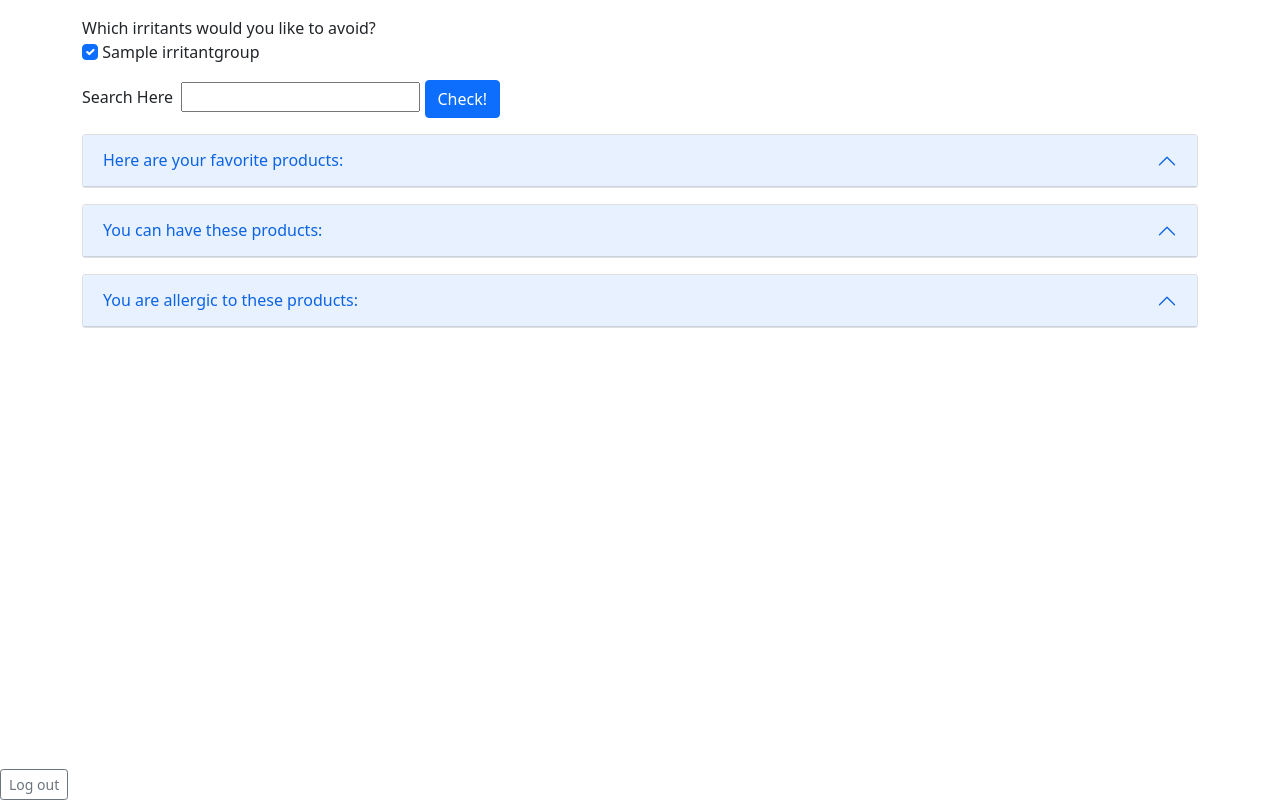
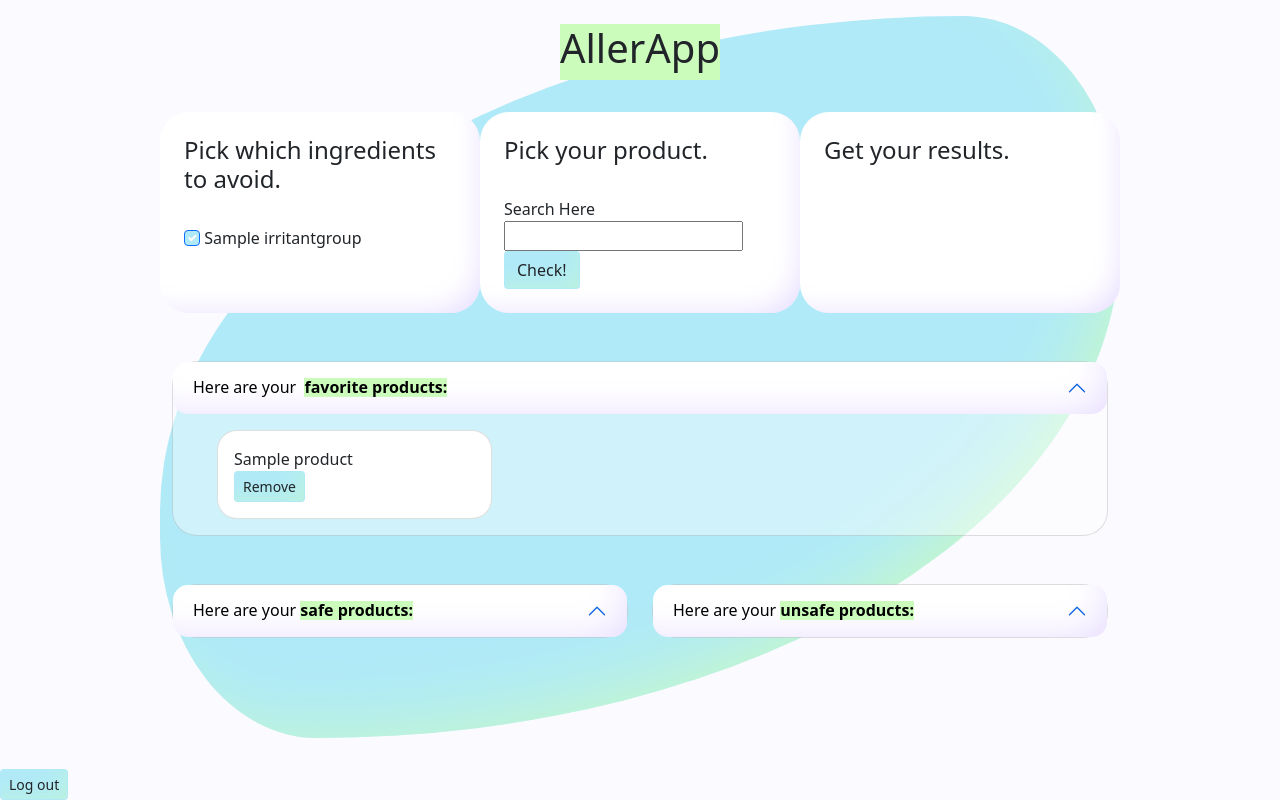
Before and after one commit to natashavinik/AllerApp, a Flask app: page /users/1 in a window 1280 px wide. Run offline with Flask 2, Linux system fonts and the light colour scheme; tables that the repository leaves empty hold one stand-in row (values such as "Sample post"); some libraries are stand-ins or nearby versions.

Commit message:
more CSS

```diff
--- a/server.py
+++ b/server.py
@@ -102,11 +102,12 @@ def submit_irritants():
     else:
         print("YOU'RE NOT LOGGED IN")
         if ig_by_pr:
-            return (f'<div class="alert alert-danger" role="alert"> Boo, you <b>are allergic</b> to {chosen_product} <br> <br> These are the culprits: {badingname} </div><br><br> <b>Full Ingredient List:</b> {ings}')
+            return (f'<div id="allergicdiv"> You <div class="d-inline" id=allergyanswer> <b>are allergic</b></div> to {chosen_product} <br> <br> These are the culprits: {badingname}</div>')
         else:
-            return (f'<div class="alert alert-success" role="alert">Yay! You are <b>not allergic</b> to {chosen_product}!</div>')
+            return (f'<div id="allergicdiv">You are <div class="d-inline" id=allergyanswer><b>not allergic</b></div> to {chosen_product}!</div>')
 
-    # return jsonify([{"canhave":canhas}, {"cp":chosen_product}, {"allprods":[dict_userprods]}])
+# return (f'<div id="allergicdiv"> Boo, you <b>are allergic</b> to {chosen_product} <br> <br> These are the culprits: {badingname} <br> <b>Full Ingredient List:</b> {ings}</div>')
+#     # return jsonify([{"canhave":canhas}, {"cp":chosen_product}, {"allprods":[dict_userprods]}])
     # if ig_by_pr:
     #      (f'Boo, you <b>are allergic</b> to {chosen_product}')
     # else:
--- a/static/addtofav.js
+++ b/static/addtofav.js
@@ -19,14 +19,25 @@ document.body.addEventListener('click', function (evt) {
             for (const k of prodlist) {
                 console.log(k);
                 console.log(k["name"]);
-                prod_string = prod_string + '<li>' + (k["name"]) + ' ' + '<button class="favorite btn btn-outline-secondary btn-sm" value="' + (k["id"]) + '">Remove</button>' + '</li>';
+                prod_string = prod_string + '<div class="card"><div class="card-body"><h7 class="card-title">' + (k["name"]) + '<p>' + '<button class="favorite btn btn-outline-secondary btn-sm" value="' + (k["id"]) + '">Remove</button>' + '</div></div>';
                 console.log(prod_string);
             };
-            document.querySelector('.favorite-product').innerHTML=prod_string;
+            document.querySelector('#thefavorites').innerHTML=prod_string;
         })
     }})
 
 
+
+
+//     for (const k of prodlist) {
+//         console.log(k);
+//         console.log(k["name"]);
+//         prod_string = prod_string + '<li>' + (k["name"]) + ' ' + '<button class="favorite btn btn-outline-secondary btn-sm" value="' + (k["id"]) + '">Remove</button>' + '</li>';
+//         console.log(prod_string);
+//     };
+//     document.querySelector('.favorite-product').innerHTML=prod_string;
+// })
+// }})
 
 
 
--- a/static/css/styles.css
+++ b/static/css/styles.css
@@ -0,0 +1,249 @@
+
+#main3:hover{
+  box-shadow: 0px 5px 10px #68c1e4;
+  z-index: 2;
+  -webkit-transition: all 200ms ease-in;
+  -webkit-transform: scale(1.05);
+  -ms-transition: all 200ms ease-in;
+  -ms-transform: scale(1.05);
+  -moz-transition: all 200ms ease-in;
+  -moz-transform: scale(1.05);
+  transition: all 200ms ease-in;
+  transform: scale(1.05);
+}
+
+#main3 {
+  /* border-style: solid; */
+  /* padding-left: 123px; */
+  border-color: #30343F;
+  box-shadow: -20px -21px 32px -25px #e4d9ff inset;
+  or: #333232;
+  -webkit-highlight: #e9f7ca;
+  background: white;
+  border-radius: 29px;
+  /* box-shadow: 14px 4px 20px -5px #00a8e8; */
+  padding: var(--bs-gutter-x,1.25rem);
+}
+
+#titletown {
+  justify-content: center;
+
+}
+
+#allergyanswer{
+  background-color: #b0eaf8;
+  width: fit-content;
+}
+#alltitle{
+  background-color: #cbfcbc;
+  width: fit-content;
+}
+
+body {
+  margin: 0;
+  font-family: var(--bs-body-font-family);
+  font-size: var(--bs-body-font-size);
+  font-weight: var(--bs-body-font-weight);
+  line-height: var(--bs-body-line-height);
+  color: var(--bs-body-color);
+  text-align: var(--bs-body-text-align);
+  background-color: white;
+  -webkit-text-size-adjust: 100%;
+  -webkit-tap-highlight-color: transparent;
+}
+
+.accordion-button {
+  position: relative;
+  display: flex;
+  align-items: center;
+  width: 100%;
+  padding: 1rem 1.25rem;
+  box-shadow: -20px -21px 42px -25px #e4d9ff inset;
+  font-size: 1rem;
+  color: #212529;
+  text-align: left;
+  background-color: #fff;
+  border: 0;
+  border-radius: 15px;
+  overflow-anchor: none;
+  transition: color .15s ease-in-out,background-color .15s ease-in-out,border-color .15s ease-in-out,box-shadow .15s ease-in-out,border-radius .15s ease;
+}
+
+.accordion-item:last-of-type .accordion-button.collapsed {
+  border-bottom-right-radius: 15px;
+  border-bottom-left-radius: 15px;
+}
+.accordion-item:first-of-type .accordion-button {
+  border-top-left-radius: 15px;
+  border-top-right-radius: 15px;
+}
+
+.accordion-item:last-of-type {
+  border-bottom-right-radius: 25px;
+  border-bottom-left-radius: 25px;
+}
+.accordion-item:first-of-type {
+  border-top-left-radius: 25px;
+  border-top-right-radius: 25px;
+  border-top-right-radius: 2;
+}
+
+
+
+.accordion-button:not(.collapsed) {
+  color: black;
+  background-color: white;
+  box-shadow: -20px -21px 42px -25px #e4d9ff inset;
+  /* background-color: #cbfcbc; */
+  /* box-shadow: inset 0 -1px 0 rgb(0 0 0 / 13%); */
+}
+
+.accordion-item {
+  background-color: rgb(255 255 255 / 41%);
+  /* box-shadow: -20px -21px 42px -25px #e4d9ff inset; */
+  border: 1px solid rgba(0,0,0,.125);
+}
+/* .accordion-item.favaccord {
+  background-color:none;
+} */
+
+body {
+  margin: 0;
+  font-family: var(--bs-body-font-family);
+  font-size: var(--bs-body-font-size);
+  font-weight: var(--bs-body-font-weight);
+  line-height: var(--bs-body-line-height);
+  color: var(--bs-body-color);
+  text-align: var(--bs-body-text-align);
+  background-color: #FAFAFF;
+  -webkit-text-size-adjust: 100%;
+  -webkit-tap-highlight-color: transparent;
+}
+.form-check-input:checked {
+  background-color: #b0eaf8;
+  /* border-color: #0d6efd; */
+}
+/*
+
+.form-check-input:checked {
+  background-color: #f3b61f;
+}
+.form-check-input:checked {
+  background-color: #A4969B;
+}
+#Faa916 */
+
+
+.btn {
+  display: inline-block;
+  font-weight: 400;
+  line-height: 1.5;
+  color: #212529;
+  text-align: center;
+  text-decoration: none;
+  vertical-align: middle;
+  cursor: pointer;
+  -webkit-user-select: none;
+  -moz-user-select: none;
+  box-shadow: -34px -36px 42px -50px #cbfcbc inset;
+  user-select: none;
+  background: #b0eaf8;
+  border: 1px solid transparent;
+  border-radius: 0.25rem;
+  transition: color .15s ease-in-out,background-color .15s ease-in-out,border-color .15s ease-in-out,box-shadow .15s ease-in-out;
+}
+
+.btn-primary:hover {
+  color: #fff;
+  background-color: #cbfcbc;
+  border-color: #0d6efd;
+}
+
+.active {
+  color: #fff;
+  background-color: #cbfcbc;
+  border-color: #0d6efd;
+}
+
+#loginlogout{
+  width:fit-content;
+  box-shadow: -20px -21px 42px -25px #e4d9ff inset;
+
+  -webkit-highlight: #e9f7ca;
+  background: white;
+  /* box-shadow: 14px 4px 20px -5px #00a8e8; */
+  padding: var(--bs-gutter-x,1.25rem);
+  border-radius: 29px;
+}
+/*
+blue - #00a8e8
+green - #e9f7ca
+melon - #f7b3ad
+jet - #333232 */
+
+/*
+cornflower blue - #8390fa
+green - #e9f7ca
+melon - #f7b3ad
+jet - #1f363d */
+
+/* gunemtial - #30343F
+ghost white - #FAFAFF
+lvenger blue - #E4D9FF */
+
+
+#bblob {
+  max-width: 960px;
+  max-width: 960px;
+  background-color: #b0eaf8;
+  box-shadow: -34px -36px 82px -45px #cbfcbc inset;
+  border-radius: 102% 20% / 84% 34%;
+  padding-bottom: var(--bs-gutter-x,6.25rem);
+}
+
+
+.card {
+  position: relative;
+  display: flex;
+  flex-direction: column;
+  min-width: 0;
+  word-wrap: break-word;
+  background-color: #fff;
+  background-clip: border-box;
+  border: 1px solid rgba(0,0,0,.125);
+  border-radius: 20px;
+
+}
+
+
+.card:hover{
+  box-shadow: 0px 5px 10px #68c1e4;
+  z-index: 2;
+  -webkit-transition: all 200ms ease-in;
+  -webkit-transform: scale(1.05);
+  -ms-transition: all 200ms ease-in;
+  -ms-transform: scale(1.05);
+  -moz-transition: all 200ms ease-in;
+  -moz-transform: scale(1.05);
+  transition: all 200ms ease-in;
+  transform: scale(1.05);
+}
+.card-body {
+  flex: 1 1 auto;
+  padding-top: 1rem;
+  padding-right: 0rem;
+  padding-bottom: 0rem;
+  padding-left: 1rem;
+
+}
+
+#thefavorites {
+  display: grid;
+    grid-template-columns: 4fr 4fr 4fr;
+    grid-gap: 10px;
+    border-radius: 25px;
+    justify-content: space-evenly;
+}
+#removebtns {
+  align-items: center;
+}
--- a/static/prodresults.js
+++ b/static/prodresults.js
@@ -37,7 +37,7 @@ document.querySelector('#Check').addEventListener('submit', evt => {
         let prod_string = "";
         let resulttext = "";
         if(site_area==="notallergic") {
-            resulttext = `<div class="alert alert-success" role="alert">` + "Yay! You're <b>not allergic</b> to " + prodname + "!</div>";
+            resulttext = "You're <b id=allergyanswer>not allergic</b> to <br>" + prodname + "!";
             for (const k of prodlist) {
                 console.log(k["name"]);
                 console.log(k["id"]);
@@ -52,14 +52,39 @@ document.querySelector('#Check').addEventListener('submit', evt => {
                 console.log(k["name"]);
                 prod_string = `${prod_string}<li>${k["name"]}</li>`;
             };
-            resulttext = `<div class="alert alert-danger" role="alert">` + "Oh no! <b>You're allergic</b> to " + prodname + "! <br><br> These are the culprits: " + bad_ings + "</div>";
+            resulttext = `<div id="allergicdiv">` + "You're <b id=allergyanswer> allergic</b> to " + prodname + `! </div><br><button class="btn btn-primary" type="button" data-bs-toggle="offcanvas" data-bs-target="#offcanvasExample" aria-controls="offcanvasExample">See Why</button>`;
         }
 
             document.querySelector(`.${site_area}`).innerHTML = prod_string;
-            document.querySelector('#result-text').innerHTML = resulttext + `<div class="accordion-item"><h2 class="accordion-header" id="headingOne"><button class="accordion-button" type="button" data-bs-toggle="collapse" data-bs-target="#collapseOne" aria-expanded="true" aria-controls="collapseOne"> <strong>Ingredients List: &nbsp;</strong>  ` + prodname + `</button></h2><div id="collapseOne" class="accordion-collapse collapse" aria-labelledby="headingOne" data-bs-parent="#accordionExample"><div class="accordion-body">` + all_ings + `</div></div></div>`;
+            document.querySelector('#result-text').innerHTML = resulttext;
+            document.querySelector('#ingredientstown').innerHTML = `<div id=alltitle>These are the culprits:</div>` + bad_ings + `<p>` + `<div id=alltitle>Ingredients List:</div>` + all_ings;
         })
 
     });
+
+
+// <button class="btn btn-primary" type="button" data-bs-toggle="offcanvas" data-bs-target="#offcanvasExample" aria-controls="offcanvasExample">
+//   Ingredients List
+// </button>
+
+
+
+// `<div class="accordion-item"><h2 class="accordion-header" id="headingOne"><button class="accordion-button" type="button" data-bs-toggle="collapse" data-bs-target="#collapseOne" aria-expanded="true" aria-controls="collapseOne"> <strong>Ingredients List: &nbsp;</strong>  ` + prodname + `</button></h2><div id="collapseOne" class="accordion-collapse collapse" aria-labelledby="headingOne" data-bs-parent="#accordionExample"><div class="accordion-body">` + all_ings + `</div></div></div>`
+{/* <div class="offcanvas offcanvas-start" tabindex="-1" id="offcanvasExample" aria-labelledby="offcanvasExampleLabel">
+  <div class="offcanvas-header">
+    <h5 class="offcanvas-title" id="offcanvasExampleLabel">Offcanvas</h5>
+    <button type="button" class="btn-close text-reset" data-bs-dismiss="offcanvas" aria-label="Close"></button>
+  </div>
+  <div class="offcanvas-body">
+    <div id="ingredientstown">
+      Some text as placeholder. In real life you can have the elements you have chosen. Like, text, images, lists, etc.
+    </div>
+  </div>
+</div> */}
+
+// document.querySelector('#result-text').innerHTML = resulttext + `<div class="accordion-item"><h2 class="accordion-header" id="headingOne"><button class="accordion-button" type="button" data-bs-toggle="collapse" data-bs-target="#collapseOne" aria-expanded="true" aria-controls="collapseOne"> <strong>Ingredients List: &nbsp;</strong>  ` + prodname + `</button></h2><div id="collapseOne" class="accordion-collapse collapse" aria-labelledby="headingOne" data-bs-parent="#accordionExample"><div class="accordion-body">` + all_ings + `</div></div></div>`;
+//         })
+
 
 //     for (const k of prodlist) {
 //         console.log(k["name"]);
@@ -71,7 +96,7 @@ document.querySelector('#Check').addEventListener('submit', evt => {
 //     })
 
 // });
-
+// `<div class="alert alert-danger" role="alert">
 
 
     // fetch(url)
--- a/templates/base.html
+++ b/templates/base.html
@@ -8,8 +8,8 @@
   <script crossorigin src="https://cdnjs.cloudflare.com/ajax/libs/babel-standalone/6.26.0/babel.js"></script>
     <!-- CSS only -->
 <link href="https://cdn.jsdelivr.net/npm/bootstrap@5.1.3/dist/css/bootstrap.min.css" rel="stylesheet" integrity="sha384-1BmE4kWBq78iYhFldvKuhfTAU6auU8tT94WrHftjDbrCEXSU1oBoqyl2QvZ6jIW3" crossorigin="anonymous">
+<link rel="stylesheet" href="/static/css/styles.css">
 <meta name="viewport" content="width=device-width, initial-scale=1">
-
 <title>
       {% block title %}{% endblock %}
     </title>
@@ -17,7 +17,7 @@
     {% block head %}{% endblock %}
   </head>
   <body>
-    <div class ="container">
+    <div class ="container" id="bblob">
       {% for msg in get_flashed_messages() %}
       <p class="flash-msg">
         {{ msg }}
--- a/templates/user_details.html
+++ b/templates/user_details.html
@@ -9,11 +9,17 @@
 <p>
 </p>
 
+<div id="titletown" class="d-flex p-2 bd-highlight"><div class="d-inline" id="alltitle"><h1>AllerApp</h1></div></div>
+
 
 <!--  start with code where if this user has no user irritants, they have a normal empty checkbox form
 if they do have irritants they automatically have them checked and saved here -->
+<br><div id="mainbar">
+  <div class = "row">
+    <div class="col-12 col-md-4 col-lg-4" id="main3">
 <form id = "Check">
-  Which irritants would you like to avoid? <p>
+    <h4>Pick which ingredients to avoid.</h4>
+    <br>
 
   {% for irritant in irritants %}
     {% if irritant in user_irritantgroups %}
@@ -25,33 +31,55 @@ if they do have irritants they automatically have them checked and saved here --
 
   {% endif %}
   {% endfor %}
-
-<p>
+  </div>
+  <div class="col-12 col-md-4 col-lg-4" id="main3">
+    <h4>Pick your product.</h4>
+    <br>
 <label>Search Here</label>&nbsp;&nbsp;<input type="text" name="search" id="searchBox"/>
 
   <button class="btn btn-primary" type="submit">Check!</button>
-</form>
+</form></div>
+<div class="col-12 col-md-4 col-lg-4" id="main3">
+  <h4>Get your results.</h4><br>
 
 <div id="result-text"></div>
-<p>
-<p></p>
+</div></div></div>
 
+<br><Br>
+
+  <div class="offcanvas offcanvas-start" tabindex="-1" id="offcanvasExample" aria-labelledby="offcanvasExampleLabel">
+    <div class="offcanvas-header">
+      <h5 class="offcanvas-title" id="alltitle">Allergy Info</h5>
+      <button type="button" class="btn-close text-reset" data-bs-dismiss="offcanvas" aria-label="Close"></button>
+    </div>
+    <div class="offcanvas-body">
+      <div id="ingredientstown">
+        Some text as placeholder. In real life you can have the elements you have chosen. Like, text, images, lists, etc.
+      </div>
+    </div>
+  </div>
   <!-- <h3>Your saved irritant groups are:</h3>
   <ul>
     {% for user_irritantgroup in user_irritantgroups %}
     <li>{{ user_irritantgroup.irritantgroup_name  }}</li>
     {% endfor %}
   </ul> <p></p> -->
+  <div id="mainbar">
+  <div class = "row">
   <div class="accordion">
-  <div class="accordion-item">
+  <div class="accordion-item" id="favaccord">
     <h2 class="accordion-header" id="headingTwo">
       <button class="accordion-button" type="button" data-bs-toggle="collapse" data-bs-target="#collapseTwo" aria-expanded="true" aria-controls="collapseTwo">
-        Here are your favorite products:
+        Here are your &nbsp; <b id=alltitle>favorite products:</b>
       </button>
     </h2>
-    <div id="collapseTwo" class="accordion-collapse collapse" aria-labelledby="headingTwo">
+    <div id="collapseTwo" class="accordion-collapse show" aria-labelledby="headingTwo">
       <div class="accordion-body">
-        <ul class="favorite-product">
+
+
+
+
+        <!-- <ul class="favorite-product">
           {% for user_searchedproduct in user_searchedproducts %}
             {% if user_searchedproduct.favorited == True %}
             <li>
@@ -59,17 +87,40 @@ if they do have irritants they automatically have them checked and saved here --
             <button class="favorite btn btn-outline-secondary btn-sm" name="{{user_searchedproducts}}" value="{{user_searchedproduct.searched_product_id}}">Remove</button></li>
            {% endif %}
           {% endfor %}
-        </ul></div>
-    </div></div></div>
+        </ul>
+       -->
 
 
-<p> <p>
+        <div class="container" id="thefavorites">
+          {% for user_searchedproduct in user_searchedproducts %}
+            {% if user_searchedproduct.favorited == True %}
+          <div class="card">
+            <div class="card-body">
+              <h7 class="card-title">{{ user_searchedproduct.products.product_name }} </h7>
+              <p id="removebtns"><button class="favorite btn btn-outline-secondary btn-sm" name="{{user_searchedproducts}}" value="{{user_searchedproduct.searched_product_id}}">Remove</button></li>
+              </p>
+            </div>
+          </div>
+          {% endif %}
+          {% endfor %}
+          </div>
 
+
+
+
+
+
+
+      </div>
+    </div></div></div></div>
+<br><Br>
+<div class="row">
+  <div class="col-12 col-md-6 col-lg-6">
 <div class="accordion">
   <div class="accordion-item">
     <h2 class="accordion-header" id="headingThree">
       <button class="accordion-button" type="button" data-bs-toggle="collapse" data-bs-target="#collapseThree" aria-expanded="true" aria-controls="collapseThree">
-        You can have these products:
+        Here are your&nbsp; <b id=alltitle> safe products:</b>
       </button>
     </h2>
     <div id="collapseThree" class="accordion-collapse collapse" aria-labelledby="headingThree">
@@ -82,19 +133,17 @@ if they do have irritants they automatically have them checked and saved here --
          <button class="favorite btn btn-outline-secondary btn-sm" name="{{user_searchedproducts}}" value="{{user_searchedproduct.searched_product_id}}"><svg xmlns="http://www.w3.org/2000/svg" width="16" height="16" fill="currentColor" class="bi bi-heart" viewBox="0 0 16 16">
           <path d="m8 2.748-.717-.737C5.6.281 2.514.878 1.4 3.053c-.523 1.023-.641 2.5.314 4.385.92 1.815 2.834 3.989 6.286 6.357 3.452-2.368 5.365-4.542 6.286-6.357.955-1.886.838-3.362.314-4.385C13.486.878 10.4.28 8.717 2.01L8 2.748zM8 15C-7.333 4.868 3.279-3.04 7.824 1.143c.06.055.119.112.176.171a3.12 3.12 0 0 1 .176-.17C12.72-3.042 23.333 4.867 8 15z"/>
         </svg>Add</button>
-        </p></div>
+        </div>
 
         {% endif %}
         {% endfor %}
-      </ul></div>
-    </div></div></div>
-
-<p><p>
+      </ul></div></div></div></div></div>
+      <div class="col-12 col-md-6 col-lg-6">
     <div class="accordion">
       <div class="accordion-item">
         <h2 class="accordion-header" id="headingFour">
           <button class="accordion-button" type="button" data-bs-toggle="collapse" data-bs-target="#collapseFour" aria-expanded="true" aria-controls="collapseFour">
-            You are allergic to these products:
+            Here are your&nbsp; <b id=alltitle> unsafe products:</b>
           </button>
         </h2>
         <div id="collapseFour" class="accordion-collapse collapse" aria-labelledby="headingFour">
@@ -107,7 +156,7 @@ if they do have irritants they automatically have them checked and saved here --
               {% endif %}
             {% endfor %}
           </ul> </div>
-        </div></div></div>
+        </div></div></div></div></div></div>
 
 
 
@@ -126,29 +175,11 @@ if they do have irritants they automatically have them checked and saved here --
 
 
 
-<!--
-
-    <h3>You are allergic to these products:</h3>
-    <p></p>
-  <ul class="allergic">
-    {% for user_searchedproduct in user_searchedproducts %}
-      {% if user_searchedproduct.approved == False %}
-      <div>
-        {{ user_searchedproduct.products.product_name }}({{ user_searchedproduct.products.product_type }})
-        </div>
-      {% endif %}
-    {% endfor %}
-  </ul>  -->
-
-<!-- <h1> react components attempt </h1>
-<div id="root"></div>
-    <script src="/static/components/SafeSearched.jsx" type="text/jsx"></script> -->
 
   <script src="/static/prodresults.js"></script>
   <script src="/static/addtofav.js"></script>
+  <link rel="stylesheet" href="/src/AllergyApp/static/css/styles.css">
 <!--
-  User id as a hidden input, in fetch I can get that value, so I can get the route i'm fetching
- -->
 
 
 {% endblock %}
```
Also changed, not shown: static/css/blobstyles.css (added, +117 -0 lines), templates/home.html (+72 -55 lines), static/css/boxgradient.css (added), static/css/lavenderbismol.css (added).
